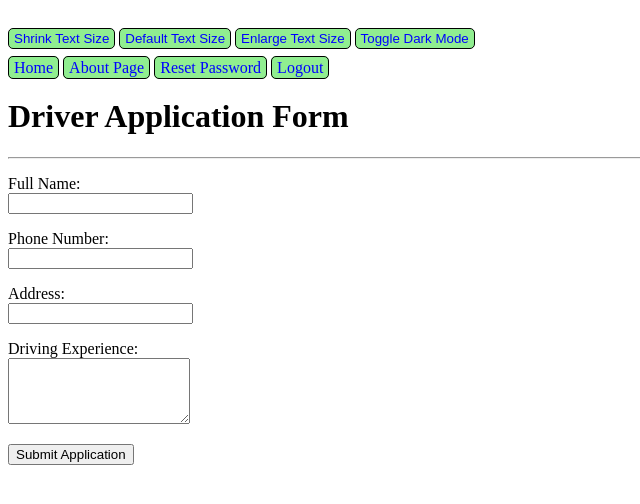
After one commit to ppatel071/s26-CPSC4910-Team16, a Flask app: page /driver/application-form in a window 1280 px wide. The commit adds this page. Shown: the top 504 px of the page, without its empty margins (0-640 px from the left). Run offline with Flask 3, Linux system fonts and the light colour scheme; the visitor is signed in with stand-in values (Sample User, id 1).

Commit message:
first story
completed application form

```diff
--- a/app/driver/routes.py
+++ b/app/driver/routes.py
@@ -4,6 +4,7 @@ from app.extensions import db
 from app.models.driver_workflow import DriverApplication, Order
 from app.models.organization import SponsorOrganization
 from app.models.enums import DriverApplicationStatus, OrderStatus
+from app.models.driver_application_form import DriverApplicationForm
 from app.driver import driver_bp
 import datetime as dt
 
@@ -12,21 +13,15 @@ import datetime as dt
 @login_required
 def dashboard():
     driver = current_user.driver
-
     organizations = SponsorOrganization.query.all()
     transactions = driver.point_transactions if driver else []
     orders = driver.orders if driver else []
-
-    breadcrumbs = [
-        ("Driver Dashboard", None)
-    ]
 
     return render_template(
         'driver/dashboard.html',
         organizations=organizations,
         transactions=transactions,
-        orders=orders,
-        breadcrumbs=breadcrumbs
+        orders=orders
     )
 
 
@@ -34,37 +29,10 @@ def dashboard():
 @login_required
 def redeem_points():
     driver = current_user.driver
-    amount = int(request.form.get("points"))
+    points = int(request.form.get("points", 0))
 
-    if amount <= 0:
-        return redirect(url_for('driver.dashboard'))
-
-    if driver.point_bal < amount:
-        return redirect(url_for('driver.dashboard'))
-
-    order = Order(
-        driver_id=driver.driver_id,
-        points=amount,
-        order_status=OrderStatus.PENDING,
-        create_time=dt.datetime.utcnow()
-    )
-
-    driver.point_bal -= amount
-
-    db.session.add(order)
-    db.session.commit()
-
-    return redirect(url_for('driver.dashboard'))
-
-
-@driver_bp.route('/cancel/<int:order_id>', methods=['POST'])
-@login_required
-def cancel_order(order_id):
-    order = Order.query.get_or_404(order_id)
-
-    if order.order_status != OrderStatus.CANCELLED:
-        order.order_status = OrderStatus.CANCELLED
-        current_user.driver.point_bal += order.points
+    if points > 0 and driver.point_bal >= points:
+        driver.point_bal -= points
         db.session.commit()
 
     return redirect(url_for('driver.dashboard'))
@@ -129,3 +97,41 @@ def request_sponsor_change(organization_id):
     db.session.commit()
 
     return redirect(url_for('driver.dashboard'))
+
+
+@driver_bp.route('/cancel/<int:order_id>', methods=['POST'])
+@login_required
+def cancel_order(order_id):
+    order = Order.query.get_or_404(order_id)
+
+    if order.order_status != OrderStatus.CANCELLED:
+        order.order_status = OrderStatus.CANCELLED
+        current_user.driver.point_bal += order.points
+        db.session.commit()
+
+    return redirect(url_for('driver.dashboard'))
+
+
+@driver_bp.route('/application-form')
+@login_required
+def application_form():
+    return render_template('driver/application_form.html')
+
+
+@driver_bp.route('/submit-application', methods=['POST'])
+@login_required
+def submit_application():
+    driver = current_user.driver
+
+    form = DriverApplicationForm(
+        driver_id=driver.driver_id,
+        full_name=request.form.get("full_name"),
+        phone_number=request.form.get("phone_number"),
+        address=request.form.get("address"),
+        experience=request.form.get("experience")
+    )
+
+    db.session.add(form)
+    db.session.commit()
+
+    return redirect(url_for('driver.dashboard'))
--- /dev/null
+++ b/app/templates/driver/application_form.html
@@ -0,0 +1,34 @@
+{% extends "base.html" %}
+
+{% block content %}
+
+<h1>Driver Application Form</h1>
+<hr>
+
+<form method="POST" action="{{ url_for('driver.submit_application') }}">
+
+    <p>
+        <label>Full Name:</label><br>
+        <input type="text" name="full_name" required>
+    </p>
+
+    <p>
+        <label>Phone Number:</label><br>
+        <input type="text" name="phone_number" required>
+    </p>
+
+    <p>
+        <label>Address:</label><br>
+        <input type="text" name="address" required>
+    </p>
+
+    <p>
+        <label>Driving Experience:</label><br>
+        <textarea name="experience" rows="4" required></textarea>
+    </p>
+
+    <button type="submit">Submit Application</button>
+
+</form>
+
+{% endblock %}
```
Also changed, not shown: app/models/driver_application_form.py (added, +27 -0 lines), app/templates/driver/dashboard.html (+9 -0 lines).
